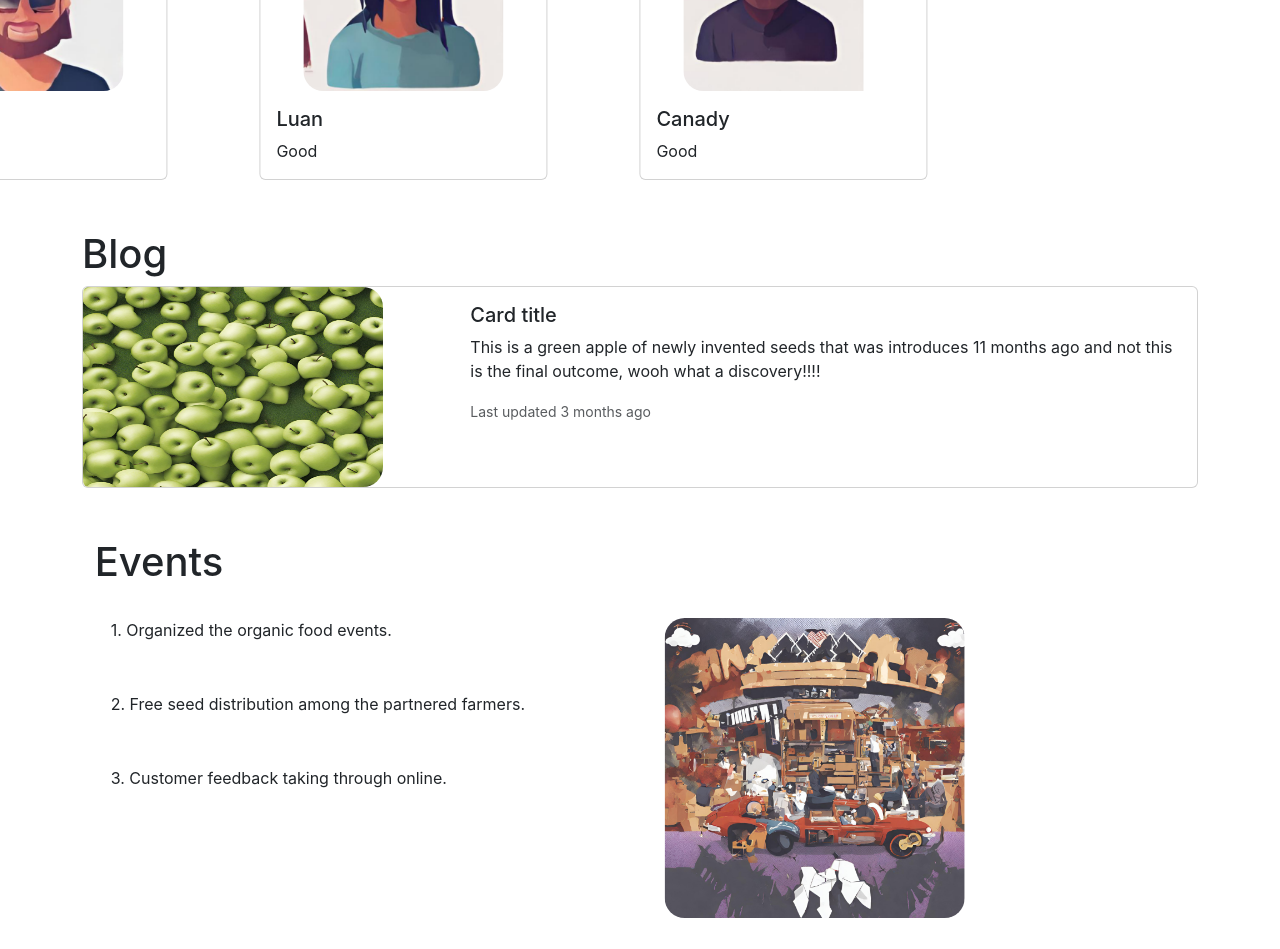
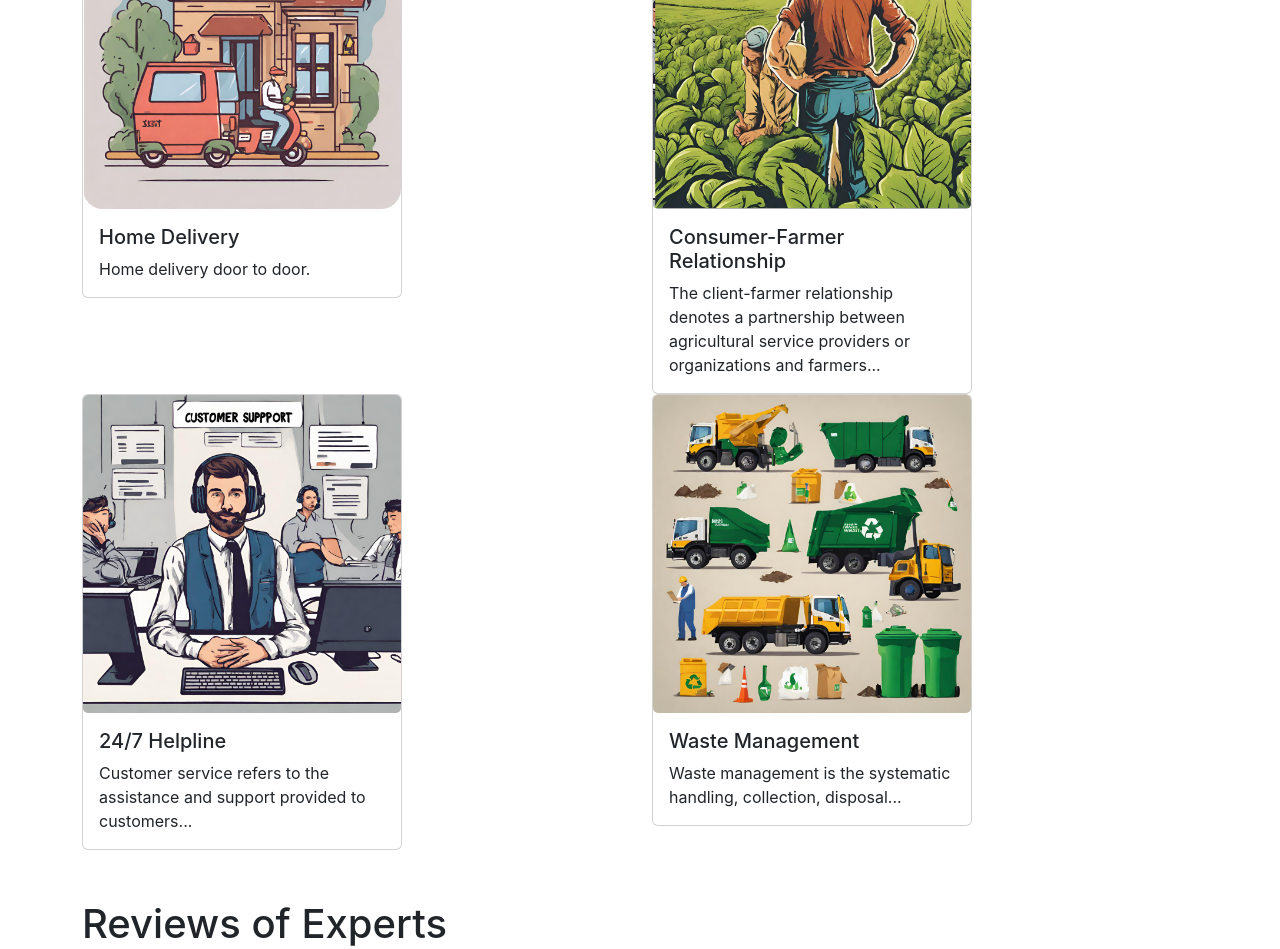
Before and after one commit to md-azmi-siddique/nitex-task-based-round-Front-End-Junior-, a React (Create React App) app: page / in a window 1280 px wide. Shown: the part 1848-2797 px from the top of the page. Built offline with nearby package versions, Linux system fonts and the light colour scheme; the HTML template or start-up script is replaced by a standard one.

Commit message:
responsive fixed

```diff
--- a/src/App.js
+++ b/src/App.js
@@ -24,7 +24,7 @@ function App() {
               <HeroDesign></HeroDesign>
               <About></About>
               <Product></Product>
-              {/* <Service></Service> */}
+              <Service></Service>
               <Review></Review>
               <Blog></Blog>
               <Events></Events>
--- a/src/Components/Events/Events.js
+++ b/src/Components/Events/Events.js
@@ -14,8 +14,8 @@ const Events = () => {
   }, []);
 
   return (
-    <div className="container event-container">
-      <div className={`event-title ${event ? "event" : ""}`}>
+    <div className="container">
+      <div>
         <h1>Events</h1>
         <br></br>
 
--- a/src/Components/Header/Header.js
+++ b/src/Components/Header/Header.js
@@ -14,7 +14,7 @@ import "./Header.css";
 function Header() {
   return (
     <div className="header">
-      {['sm', 'md'].map((expand) => (
+      {[false, 'md', 'lg', 'xl'].map((expand) => (
         <Navbar fixed="top" data-bs-theme="dark" key={expand} expand={expand} className="custom-navbar bg-body-tertiary mb-3" id="navBar">
           <Container fluid>
             <Navbar.Brand>
--- a/src/Components/Service/Service.js
+++ b/src/Components/Service/Service.js
@@ -8,11 +8,11 @@ import "./Service.css";
 
 const Service = () => {
   return (
-    <div className="container service-box align-items-center">
+    <div className="container service-box">
       <h1>Our Services</h1>
       <div className="row">
         <div className="col-md-6 col-sm-6">
-          <Card style={{ width: "29rem" }}>
+          <Card style={{ width: "20rem" }}>
             <Card.Img variant="top" src={img1} />
             <Card.Body>
               <Card.Title>Home Delivery</Card.Title>
@@ -23,7 +23,7 @@ const Service = () => {
           </Card>
         </div>
         <div className="col-md-6 col-sm-6">
-          <div className="card" style={{ width: "29rem" }}>
+          <div className="card" style={{ width: "20rem" }}>
             <img
               src={img4}
               alt="Consumer-Farmer Relationship"
@@ -41,7 +41,7 @@ const Service = () => {
       </div>
       <div className="row">
         <div className="col-md-6">
-          <div className="card" style={{ width: "29rem" }}>
+          <div className="card" style={{ width: "20rem" }}>
             <img src={img3} alt="24/7 Helpline" className="card-img" />
             <div className="card-body">
               <h5>24/7 Helpline</h5>
@@ -53,7 +53,7 @@ const Service = () => {
           </div>
         </div>
         <div className="col-md-6">
-          <div className="card" style={{ width: "29rem" }}>
+          <div className="card" style={{ width: "20rem" }}>
             <img src={img2} alt="Waste Management" className="card-img" />
             <div className="card-body">
               <h5>Waste Management</h5>
```
